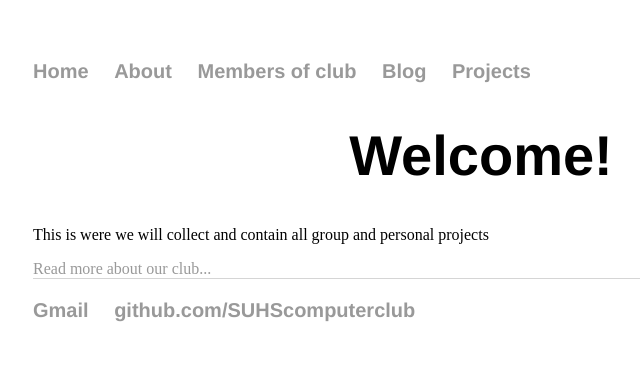
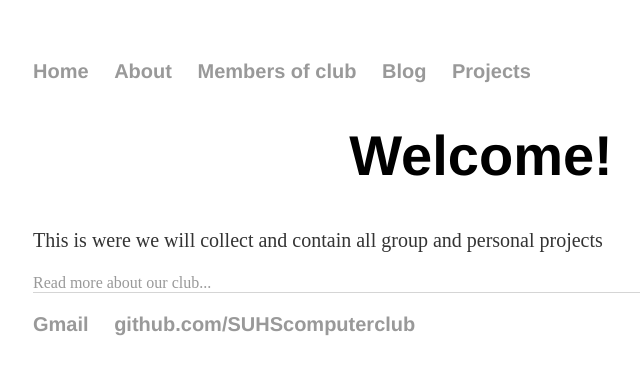
Before and after one commit to SUHScomputerclub/SUHScomputerclub.github.io, a Jekyll site: the page built from index.html, in a window 1280 px wide. Shown: the top 375 px of the page, without its empty margins (159-799 px from the left). Built offline with Jekyll 4.4.1, drawn with Linux system fonts in a browser that asks for light colours.

Commit message:
fixed my mistizzle

```diff
--- a/css/main.css
+++ b/css/main.css
@@ -35,12 +35,7 @@ h4 {
     font-size: 1em;
     font-family:'Helvetica', 'Arial', 'Sans-Serif';
 }
-p#default {
-    font-size: 20px;
-    line-height: 1.4em;
-    color: #333;
-}
-p#Indent {
+p {
     font-size: 20px;
     line-height: 1.4em;
     color: #333;
```
